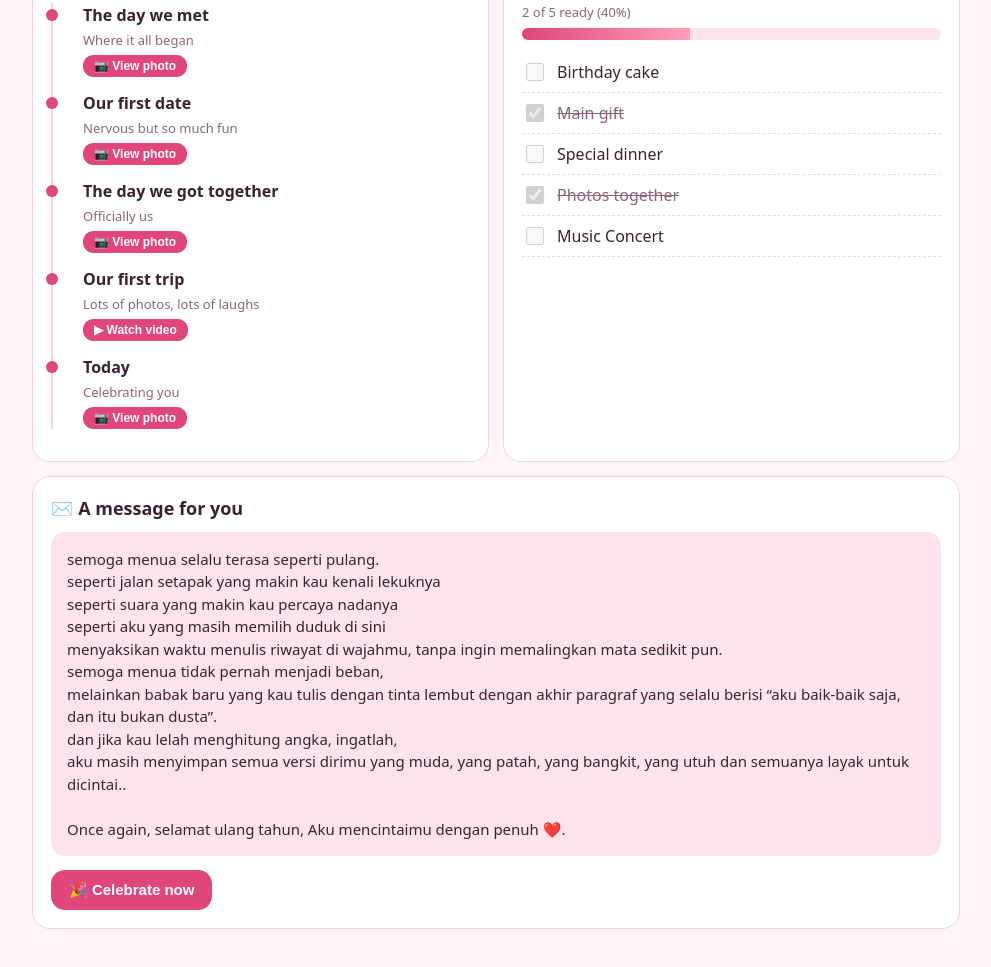
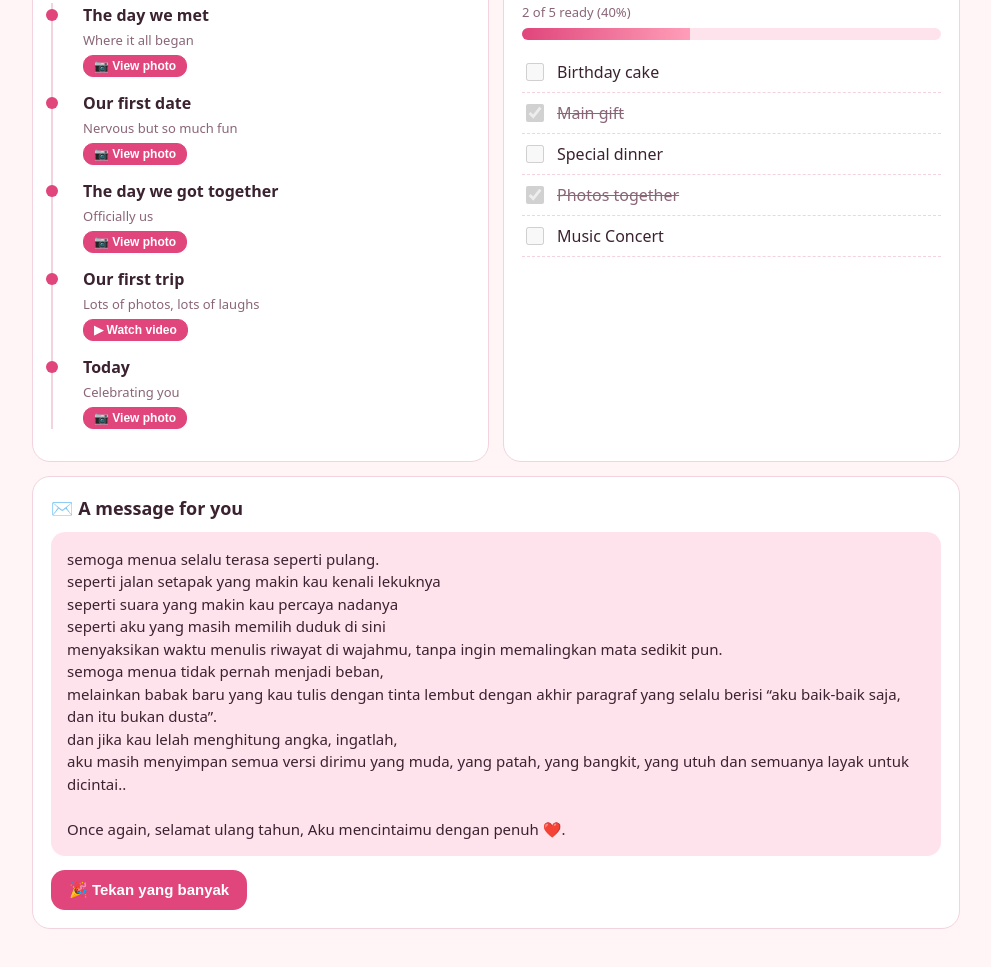
Before and after one commit to rizkyoctas0910-ship-it/birthday-mimi-r1, a plain HTML site: page index.html in a window 1280 px wide. Shown: the part 737-1704 px from the top of the page, without its empty margins (144-1135 px from the left). Drawn offline with Linux system fonts and the light colour scheme.

Commit message:
Update index.html

```diff
--- a/index.html
+++ b/index.html
@@ -101,7 +101,7 @@ canvas{position:fixed;inset:0;pointer-events:none;z-index:50}
     <div class="card"><h2>🗺️ Our journey</h2><ul class="tl" id="tl"></ul></div>
     <div class="card"><h2>🎁 Surprise checklist</h2><div id="progTxt" style="font-size:13px;color:var(--muted)"></div><div class="bar"><i id="prog"></i></div><div id="todo"></div></div>
   </div>
-  <div class="card"><h2>✉️ A message for you</h2><div class="msg" id="msg"></div><p style="margin:14px 0 0"><button class="main" id="btnParty">🎉 Celebrate now</button></p></div>
+  <div class="card"><h2>✉️ A message for you</h2><div class="msg" id="msg"></div><p style="margin:14px 0 0"><button class="main" id="btnParty">🎉 Tekan yang banyak</button></p></div>
   </div>
   <div id="vGal" hidden><div class="card"><h2>📸 Our gallery</h2><div class="gal" id="gal"></div></div></div>
 </div>
```
